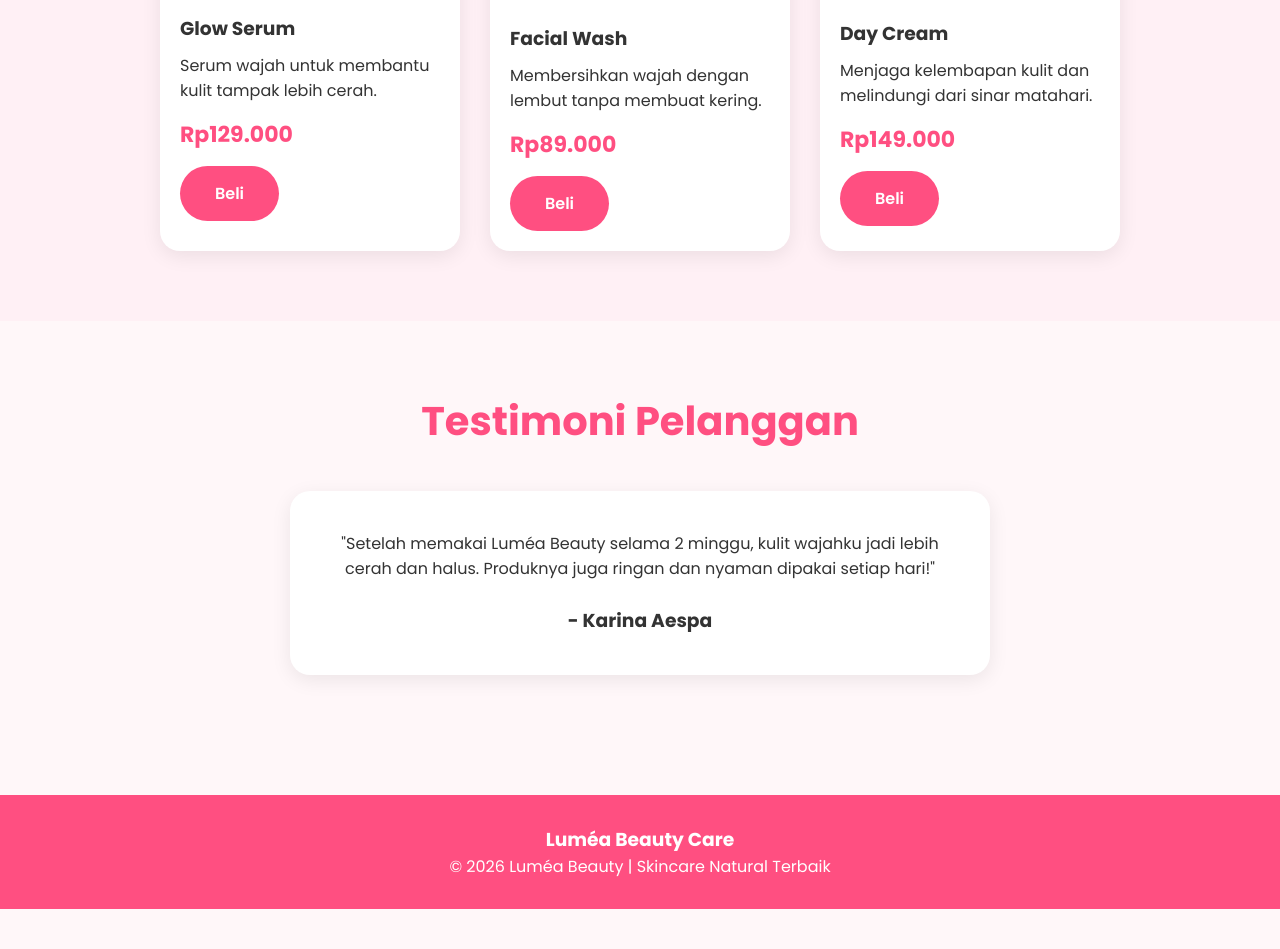
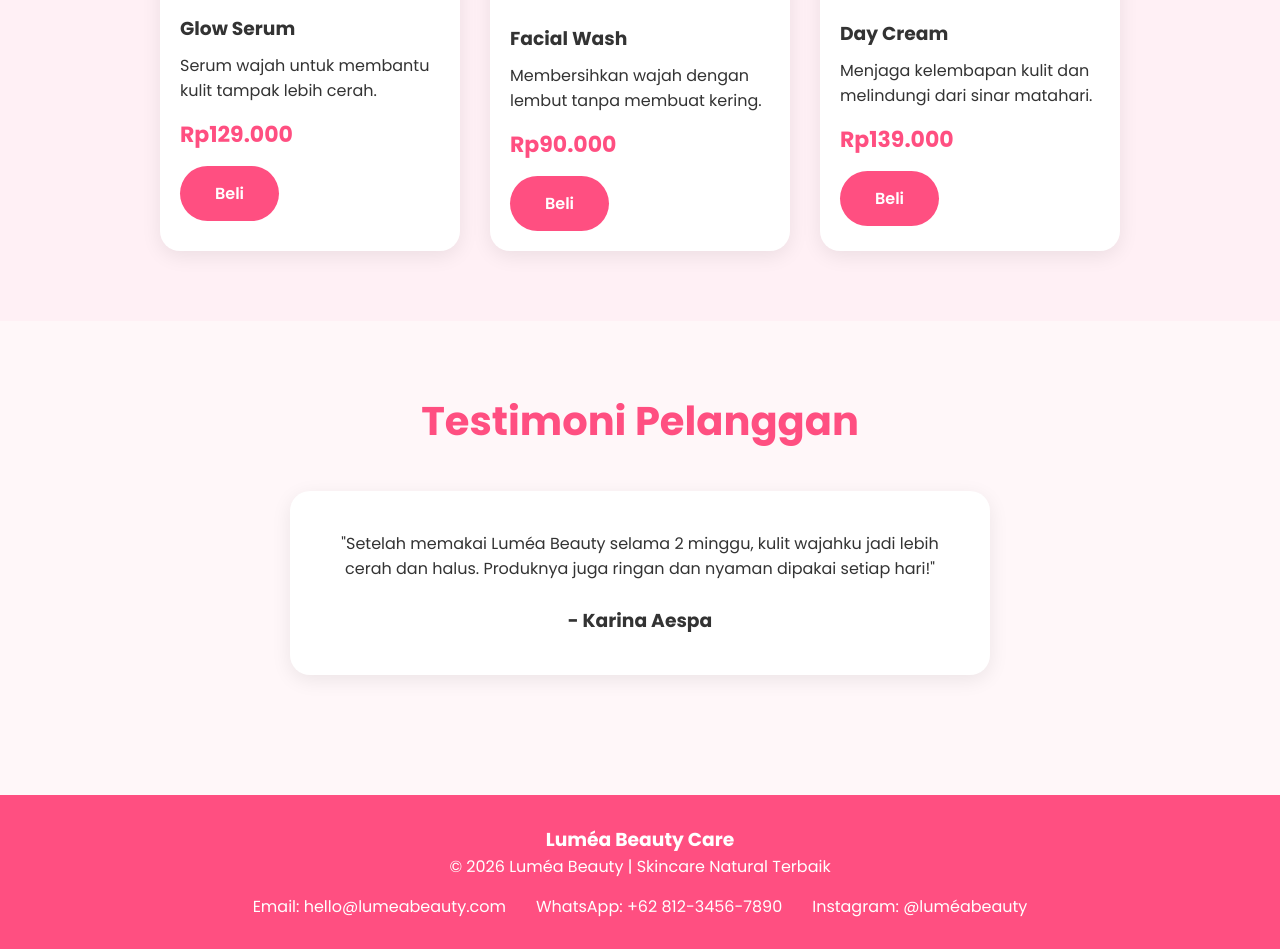
Before and after one commit to RizkaAmnd/Lum-a-Beauty-Skincare-, a plain HTML site: page lumea.html in a window 1280 px wide. Shown: the part 1648-2597 px from the top of the page. Before the commit the page ends 2557 px from the top, so only its background shows below. Drawn offline with Linux system fonts and the light colour scheme.

Commit message:
perubahan dari sintia lagi

```diff
--- a/lumea.html
+++ b/lumea.html
@@ -89,7 +89,7 @@
                 <p>
                     Membersihkan wajah dengan lembut tanpa membuat kering.
                 </p>
-                <div class="harga">Rp89.000</div>
+                <div class="harga">Rp90.000</div>
                 <a href="#" class="btn">Beli</a>
             </div>
         </div>
@@ -101,7 +101,7 @@
                 <p>
                     Menjaga kelembapan kulit dan melindungi dari sinar matahari.
                 </p>
-                <div class="harga">Rp149.000</div>
+                <div class="harga">Rp139.000</div>
                 <a href="#" class="btn">Beli</a>
             </div>
         </div>
@@ -128,6 +128,11 @@
     <p>
         © 2026 Luméa Beauty  | Skincare Natural Terbaik
     </p>
+    <div class="footer-contact">
+        <p>Email: hello@lumeabeauty.com</p>
+        <p>WhatsApp: +62 812-3456-7890</p>
+        <p>Instagram: @luméabeauty</p>
+    </div>
 </footer>
 
     </body>
--- a/style.css
+++ b/style.css
@@ -225,6 +225,14 @@
         margin-top:50px;
     }
 
+    .footer-contact{
+        display: flex;
+        justify-content: center;
+        gap: 30px;
+        margin-top: 15px;
+        flex-wrap: wrap;
+    }
+
 @media(max-width:900px){
 
     .hero{
@@ -236,4 +244,9 @@
        font-size:42px;
     }
 
+    .footer-contact{
+        flex-direction: column;
+        gap: 10px;
     }
+
+    }
```
